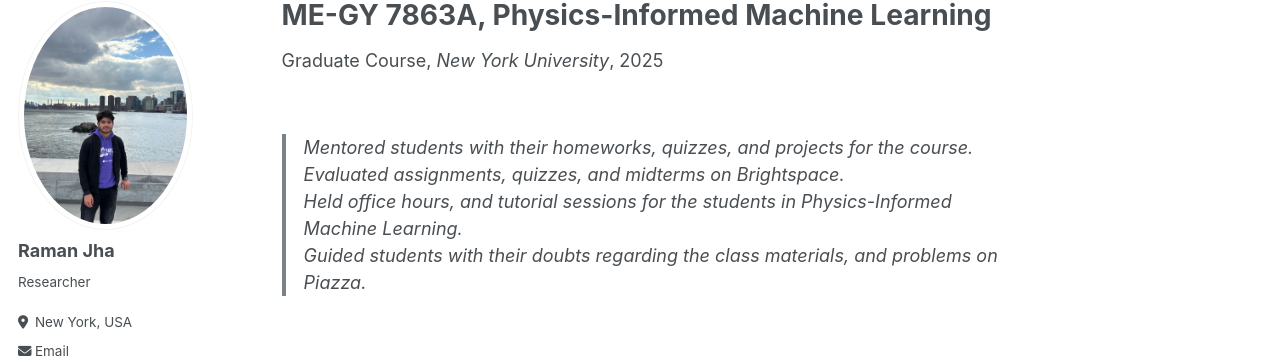
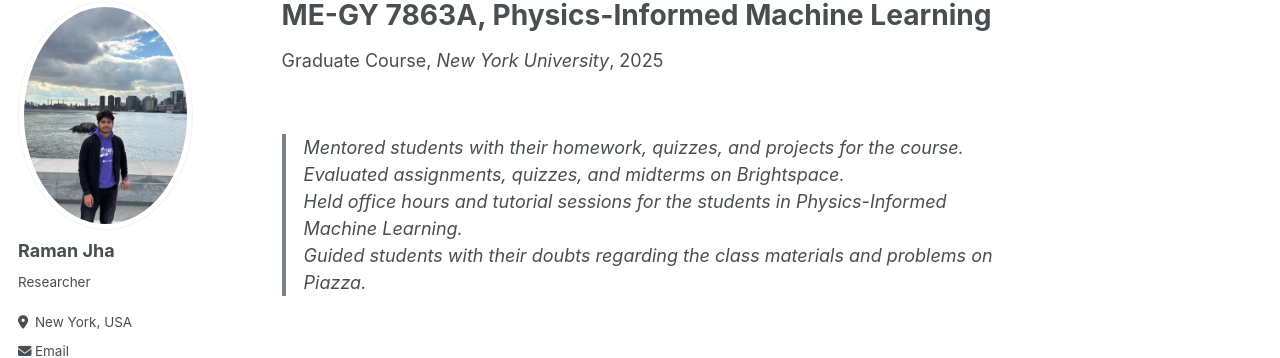
Before and after one commit to jhakrraman/jhakrraman.github.io, a Jekyll site: the page built from _teaching/4_PIML.md, in a window 1280 px wide and 1118 px high. Shown: the part 105-463 px from the top of the window. Built offline with Jekyll 4.4.1, drawn with Linux system fonts in a browser that asks for light colours; some web fonts are replaced.

Commit message:
Fix grammatical errors in mentoring description
Corrected grammar and punctuation in mentoring responsibilities.

```diff
--- a/_teaching/4_PIML.md
+++ b/_teaching/4_PIML.md
@@ -9,7 +9,7 @@ date2: 2025-05-15
 location: "New York, USA"
 ---
 
->Mentored students with their homeworks, quizzes, and projects for the course.
+>Mentored students with their homework, quizzes, and projects for the course.
 >Evaluated assignments, quizzes, and midterms on Brightspace.
->Held office hours, and tutorial sessions for the students in Physics-Informed Machine Learning.
->Guided students with their doubts regarding the class materials, and problems on Piazza.
+>Held office hours and tutorial sessions for the students in Physics-Informed Machine Learning.
+>Guided students with their doubts regarding the class materials and problems on Piazza.
```
